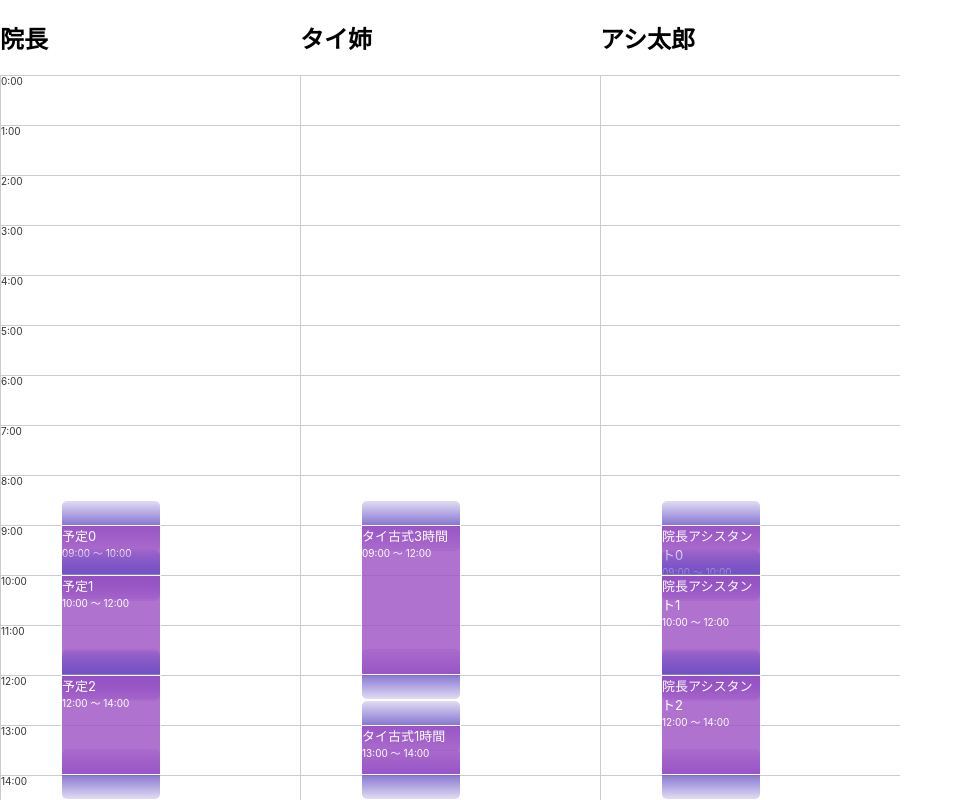
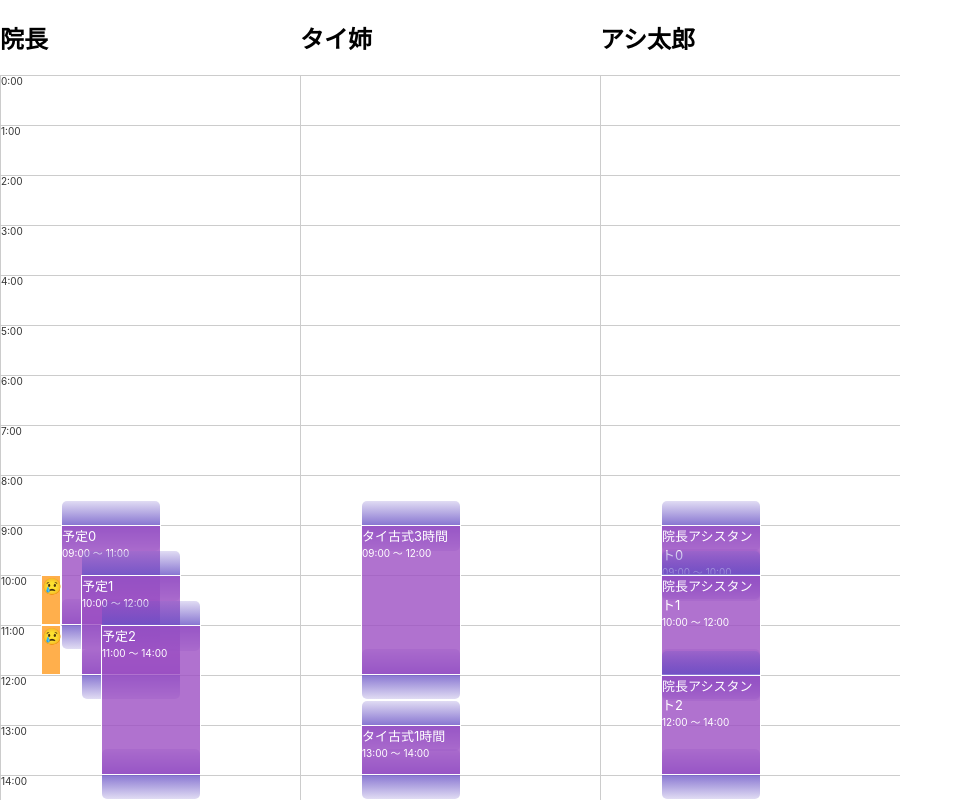
Before and after one commit to fumicode/fuzzy-session-react, a React (Create React App) app: page / in a window 1280 px wide. Shown: the top 800 px of the page, without its empty margins (0-963 px from the left). Built offline with nearby package versions, Linux system fonts and the light colour scheme.

Commit message:
マウスがのったら一番上になるようにした。

```diff
--- a/src/App.tsx
+++ b/src/App.tsx
@@ -10,7 +10,7 @@ let inchoSessions: SessionEntity[] = [
   new SessionEntity(
     undefined,
     '予定0',
-    new TimeRange('09:00','10:00')
+    new TimeRange('09:00','11:00')
   ),
   new SessionEntity(
     undefined,
@@ -20,7 +20,7 @@ let inchoSessions: SessionEntity[] = [
   new SessionEntity(
     undefined,
     '予定2',
-    new TimeRange('12:00','14:00')
+    new TimeRange('11:00','14:00')
   ),
   new SessionEntity(
     undefined,
--- a/src/Components/DailyTimelineViewWithConflicts.tsx
+++ b/src/Components/DailyTimelineViewWithConflicts.tsx
@@ -1,4 +1,4 @@
-import { FC } from 'react';
+import { FC, useState } from 'react';
 import styled from 'styled-components';
 
 import 'core-js/features/array';
@@ -77,6 +77,44 @@ class DailyTimelineWithConflictsViewModel implements ViewModel<ConflictsWarningS
 
 }
 
+
+class ZIndexCalcurator{
+
+  constructor(
+    //文字列じゃなくて、抽象化したい。 equalsでもできるようにしたい。
+    readonly ids: string[],
+    readonly topId: string | undefined = undefined,
+    //readonly bottomId: string | undefined //あとで:
+  ){
+    //後ほど上が普通
+  }
+
+  setTop(id:string | undefined){
+    if(id === undefined){
+      return new ZIndexCalcurator(this.ids, undefined);
+    }
+
+    if(!this.ids.includes(id)){
+      throw new Error(`#${id}はid一覧に含まれていないため、トップに設定できません`);
+    }
+
+    return new ZIndexCalcurator(this.ids, id);
+  }
+
+  getZIndex(id: string){
+    if(id === this.topId){
+      return this.maxZIndex + 1;
+    }
+
+    return this.ids.indexOf(id);
+  }
+
+  get maxZIndex(){
+    return this.ids.length;
+  }
+
+}
+
 export const DailyTimelineWithConflictsView: FC<DailyTimelineWithConflictsViewModel> = styled(({
   className,
   main: {
@@ -98,6 +136,12 @@ export const DailyTimelineWithConflictsView: FC<DailyTimelineWithConflictsViewMo
   //const sessionsBelongsToHour = distributeSessionsToHours(sessions);
 
   console.log(conflicts);
+
+  const [topId, setTopId] = useState<string | undefined>(undefined);
+  const zIndexCalcurator = new ZIndexCalcurator(
+    sesVMs.map(vm => vm.sessionId.toString()),
+    topId
+  );
 
   conflicts.forEach((conflict)=>{
     //かぶってるやつのうしろのやつ
@@ -132,7 +176,7 @@ export const DailyTimelineWithConflictsView: FC<DailyTimelineWithConflictsViewMo
       }
       <div className="e-contents">
         {
-          sesVMs.map((sesVM)=>
+          sesVMs.map((sesVM, index)=>
             {
               //todo: 50がマジックナンバーになっている！！ DOM描画時に取得するようにする。
               const session = sesVM.session;
@@ -141,8 +185,14 @@ export const DailyTimelineWithConflictsView: FC<DailyTimelineWithConflictsViewMo
               const y = session.timeRange.startHour * 50;
               return (
                 <div className="e-session-box"
-                  style={{top: y +'px', left: x+'px'}}
+                  style={{top: y +'px', left: x+'px', zIndex: zIndexCalcurator.getZIndex(sesVM.sessionId.toString())}}
                   key={session.id.toString()}
+                  onMouseOver={()=>{
+                    setTopId(sesVM.sessionId.toString())
+                  }}
+                  onMouseOut={()=>{
+                    setTopId(undefined)
+                  }}
                 >
                   <SessionView
                     main={session}
--- a/src/Components/Session.tsx
+++ b/src/Components/Session.tsx
@@ -143,6 +143,8 @@ color: white;
     > .e-time-range{
       max-height: 100px;
       padding: 3px; //TODO: ここにこれ書くの汚い
+
+      color: black;
     }
 
     > .e-control-buttons{
```
